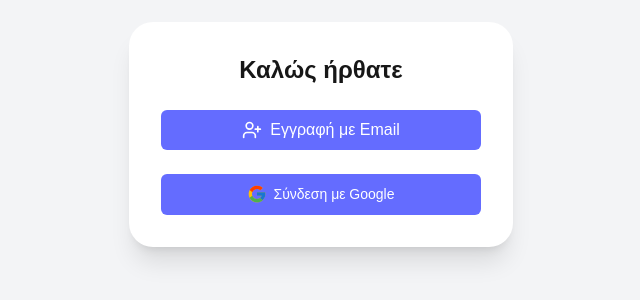
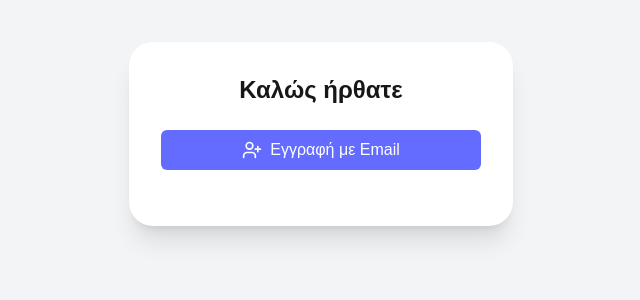
Before and after one commit to Pycoder28311/test-trello-like, a Next.js app: page /auth/login-options in a window 1280 px wide. Shown: the part 266-566 px from the top of the page, without its empty margins (319-959 px from the left). Built offline with nearby package versions, Linux system fonts and the light colour scheme.

Commit message:
Your commit message

```diff
--- a/src/app/auth/login-options/page.tsx
+++ b/src/app/auth/login-options/page.tsx
@@ -1,9 +1,7 @@
 "use client";
 
 import Link from "next/link";
-import { signIn } from "next-auth/react";
 import { UserPlus } from "lucide-react";
-import { FcGoogle } from "react-icons/fc";
 
 export default function AuthPage() {
   return (
@@ -27,38 +25,6 @@ export default function AuthPage() {
           <UserPlus className="w-5 h-5" />
           Εγγραφή με Email
         </Link>
-
-        {/* Google login button */}
-        <button
-          onClick={() => signIn("google", { callbackUrl: "/" })}
-          style={{
-              display: 'flex',
-              alignItems: 'center',
-              justifyContent: 'center',
-              width: '100%',
-              gap: '6px',
-              padding: '10px 16px',
-              backgroundColor: '#646cff',
-              color: 'white',
-              fontSize: '14px',
-              fontWeight: 500,
-              borderRadius: '6px',
-              textDecoration: 'none',
-              cursor: 'pointer',
-              transition: 'background-color 0.2s, transform 0.1s',
-            }}
-            onMouseEnter={e => {
-              (e.currentTarget as HTMLButtonElement).style.backgroundColor = '#4f55e1';
-              (e.currentTarget as HTMLButtonElement).style.transform = 'scale(1.05)';
-            }}
-            onMouseLeave={e => {
-              (e.currentTarget as HTMLButtonElement).style.backgroundColor = '#646cff';
-              (e.currentTarget as HTMLButtonElement).style.transform = 'scale(1)';
-            }}
-        >
-          <FcGoogle className="w-5 h-5" />
-          Σύνδεση με Google
-        </button>
       </div>
     </div>
   );
--- a/src/app/auth/signin/page.tsx
+++ b/src/app/auth/signin/page.tsx
@@ -3,7 +3,6 @@
 import { signIn } from "next-auth/react";
 import Link from "next/link";
 import styles from '../Auth.module.css';
-import { FcGoogle } from "react-icons/fc";
 
 export default function SignIn() {
   const handleLogin = async (e: React.FormEvent<HTMLFormElement>) => {
@@ -85,43 +84,8 @@ export default function SignIn() {
         </form>
 
         <div className={styles.links}>
-          <button
-            onClick={() => signIn("google", { callbackUrl: "/" })}
-            style={{
-              display: 'flex',
-              alignItems: 'center',
-              justifyContent: 'center',
-              width: '100%',
-              gap: '6px',
-              padding: '10px 16px',
-              backgroundColor: '#646cff', // main color
-              color: 'white',
-              fontSize: '14px',
-              fontWeight: 500,
-              borderRadius: '6px',
-              textDecoration: 'none',
-              cursor: 'pointer',
-              transition: 'background-color 0.2s, transform 0.1s',
-            }}
-            onMouseEnter={e => {
-              (e.currentTarget as HTMLButtonElement).style.backgroundColor = '#4f55e1';
-              (e.currentTarget as HTMLButtonElement).style.transform = 'scale(1.05)';
-            }}
-            onMouseLeave={e => {
-              (e.currentTarget as HTMLButtonElement).style.backgroundColor = '#646cff';
-              (e.currentTarget as HTMLButtonElement).style.transform = 'scale(1)';
-            }}
-          >
-            <FcGoogle className="w-5 h-5" />
-            Σύνδεση με Google
-          </button>
-
           <Link href="/auth/signup" className={styles.link}>
             Δεν έχετε λογαριασμό; <span>Εγγραφή</span>
-          </Link>
-
-          <Link href="/auth/email-reset-input" className={styles.link}>
-            Ξεχάσατε τον κωδικό;
           </Link>
         </div>
       </div>
--- a/src/app/components/tabs/tabHandlers.ts
+++ b/src/app/components/tabs/tabHandlers.ts
@@ -76,7 +76,6 @@ export const chromeTabsHandlers = (props: ChromeTabsHandlersProps) => {
     });
 
     try {
-      console.log(projectId);
       // 1️⃣ Call API to delete project from DB
       const res = await fetch(`/api/projects/${projectId}`, {
         method: "DELETE",
--- a/src/app/components/trello/trelloHandlers.ts
+++ b/src/app/components/trello/trelloHandlers.ts
@@ -311,7 +311,6 @@ export const trelloHandlers = (props: TrelloHandlersProps) => {
         }),
       }))
     );
-    console.log(cardId,index,newText)
 
     // Optional: if you have selectedCard state, update it too
     setSelectedCard((prev) => {
@@ -325,7 +324,6 @@ export const trelloHandlers = (props: TrelloHandlersProps) => {
   // Parent component (Columns container)
   const updateCardTitle = (columnId: string, cardId: string, newTitle: string) => {
     if (columnId == "") return;
-    console.log(newTitle)
     setColumns((prevColumns) =>
       prevColumns.map((col) =>
         col.id === columnId
--- a/src/app/page.tsx
+++ b/src/app/page.tsx
@@ -45,7 +45,6 @@ export default function SimplePage() {
         if (!response.ok) throw new Error("Failed to fetch session data");
 
         const session = await response.json();
-        console.log(session)
         if (session?.user) {
           setUser(session.user);
           if (session.user.lastProjectId) {
@@ -84,7 +83,6 @@ export default function SimplePage() {
             } as Project,
           ])
         );
-        console.log(projects);
 
         setProjects(projects);
       } catch (err) {
```
